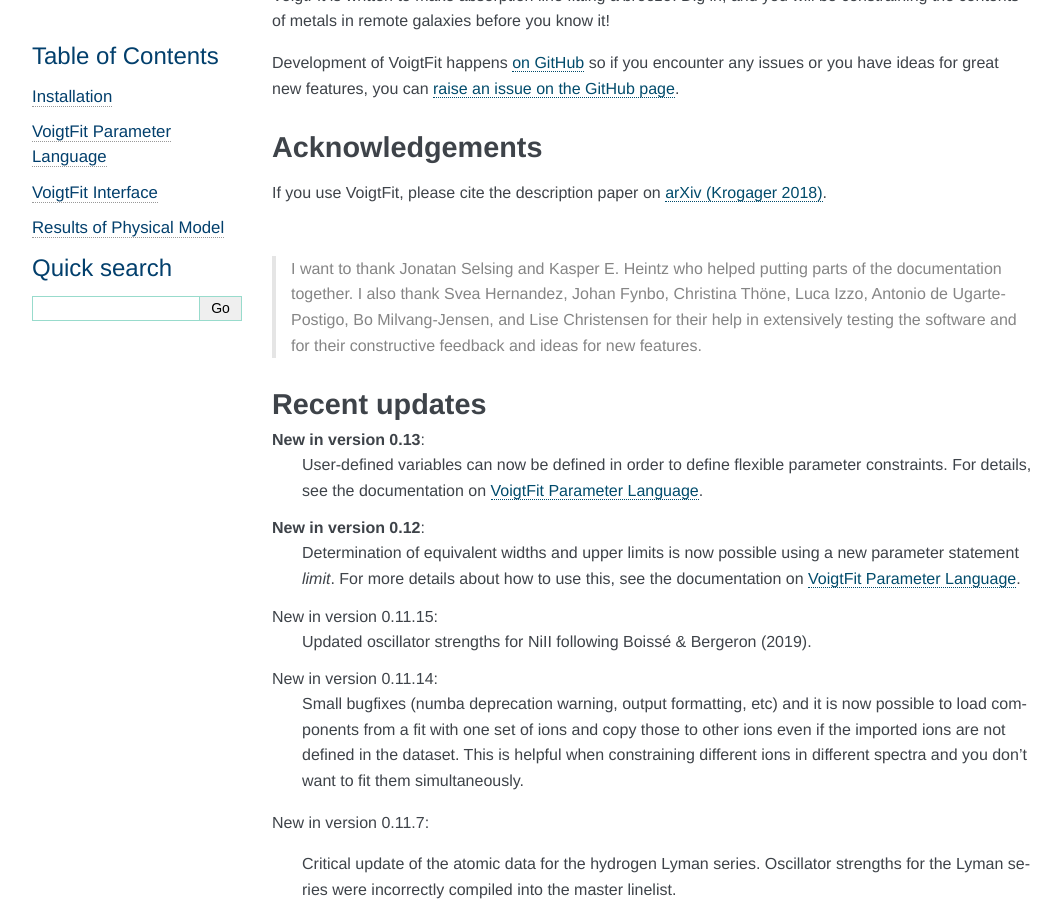
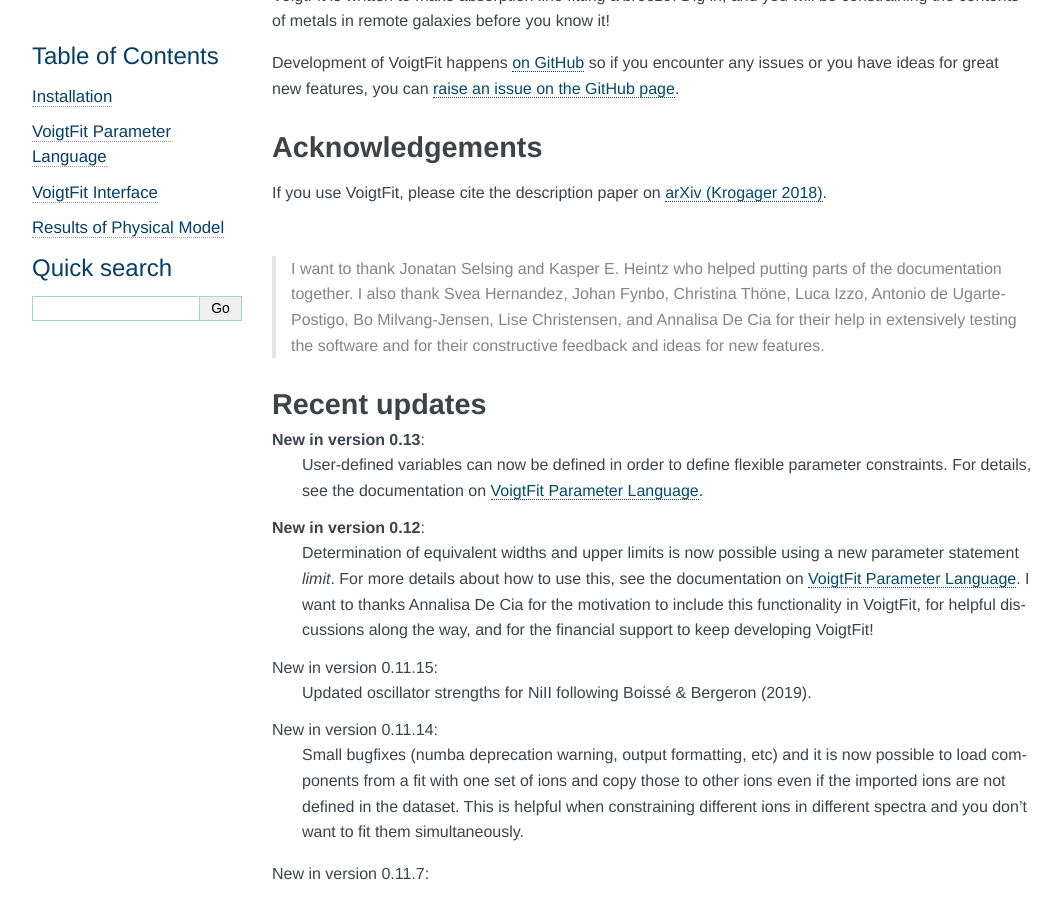
Before and after one commit to jkrogager/VoigtFit, a Sphinx documentation site: the page built from docs/index.rst, in a window 1280 px wide and 900 px high, scrolled down 231 px. Shown: the whole window, without its empty margins (98-1159 px from the left). Built offline with Sphinx 7.4.7, drawn with Linux system fonts in a browser that asks for light colours.

Commit message:
Update index.rst

```diff
--- a/docs/index.rst
+++ b/docs/index.rst
@@ -27,7 +27,7 @@
   I want to thank Jonatan Selsing and Kasper E. Heintz
   who helped putting parts of the documentation together.
   I also thank Svea Hernandez, Johan Fynbo, Christina Thöne, Luca Izzo, Antonio de Ugarte-Postigo,
-  Bo Milvang-Jensen, and Lise Christensen for their help in extensively testing
+  Bo Milvang-Jensen, Lise Christensen, and Annalisa De Cia for their help in extensively testing
   the software and for their constructive feedback and ideas for new features.
 
 
@@ -42,6 +42,7 @@
 **New in version 0.12**:
   Determination of equivalent widths and upper limits is now possible using a new parameter statement `limit`.
   For more details about how to use this, see the documentation on :ref:`documentation`.
+  I want to thanks Annalisa De Cia for the motivation to include this functionality in VoigtFit, for helpful discussions along the way, and for the financial support to keep developing VoigtFit!
 
 New in version 0.11.15:
   Updated oscillator strengths for NiII following Boissé & Bergeron (2019).
```
